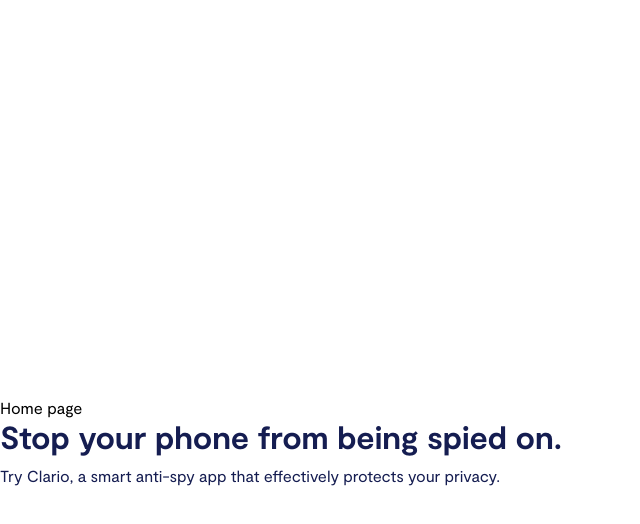
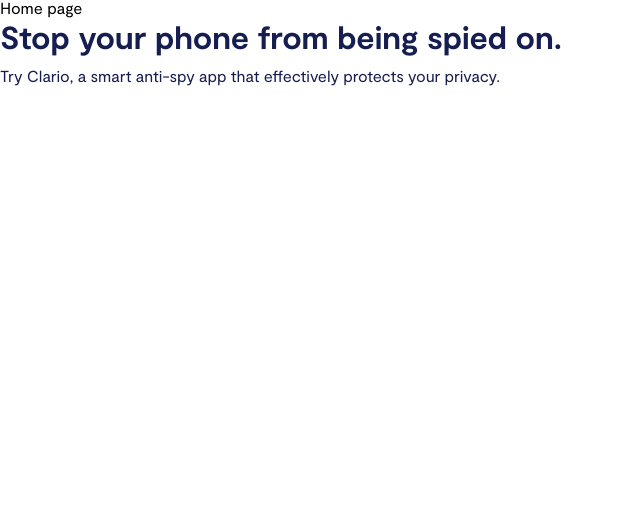
Before and after one commit to masmikt/ssr, a Next.js app: page / in a window 1280 px wide. Shown: the top 524 px of the page, without its empty margins (0-640 px from the left). Built offline with nearby package versions, Linux system fonts and the light colour scheme.

Commit message:
test perf

```diff
--- a/src/app/(mobile)/(landings)/setup-flow/components/presentationVideo/presentationVideo.tsx
+++ b/src/app/(mobile)/(landings)/setup-flow/components/presentationVideo/presentationVideo.tsx
@@ -7,7 +7,7 @@
         <div className={css["presentation-video"]}>
             <video autoPlay loop muted>
                 <source src={"videos/setupFlow/setup-intro-opt.mp4"} width="272px" height="304px" type="video/mp4" />
-                <Image src={'images/mobile/landings/setup-flow/find-spyware-video-img.webp'} width="272px" height="304px" alt="video" />
+                <Image src={'images/mobile/landings/setup-flow/find-spyware-video-img.webp'} width="272" height="304" alt="video" />
             </video>
         </div>
     )
--- a/src/app/page.tsx
+++ b/src/app/page.tsx
@@ -1,14 +1,11 @@
 import css from './layout.module.scss';
 import clsx from 'clsx';
 import { LayoutContainer } from '@/app/(common)/components/layoutContainer';
-import { ContentWrapper } from '@/app/(common)/components/contentWrapper';
 import { Typography, TypographyComponents, TypographyVariants } from '@/app/(common)/components/typography';
 
 export default function Home() {
     return (
         <LayoutContainer>
-            <ContentWrapper>
-            </ContentWrapper>
             <div className={css['layout__content']}>
                 <div className={css['layout__content']}>
                     <main>
```
